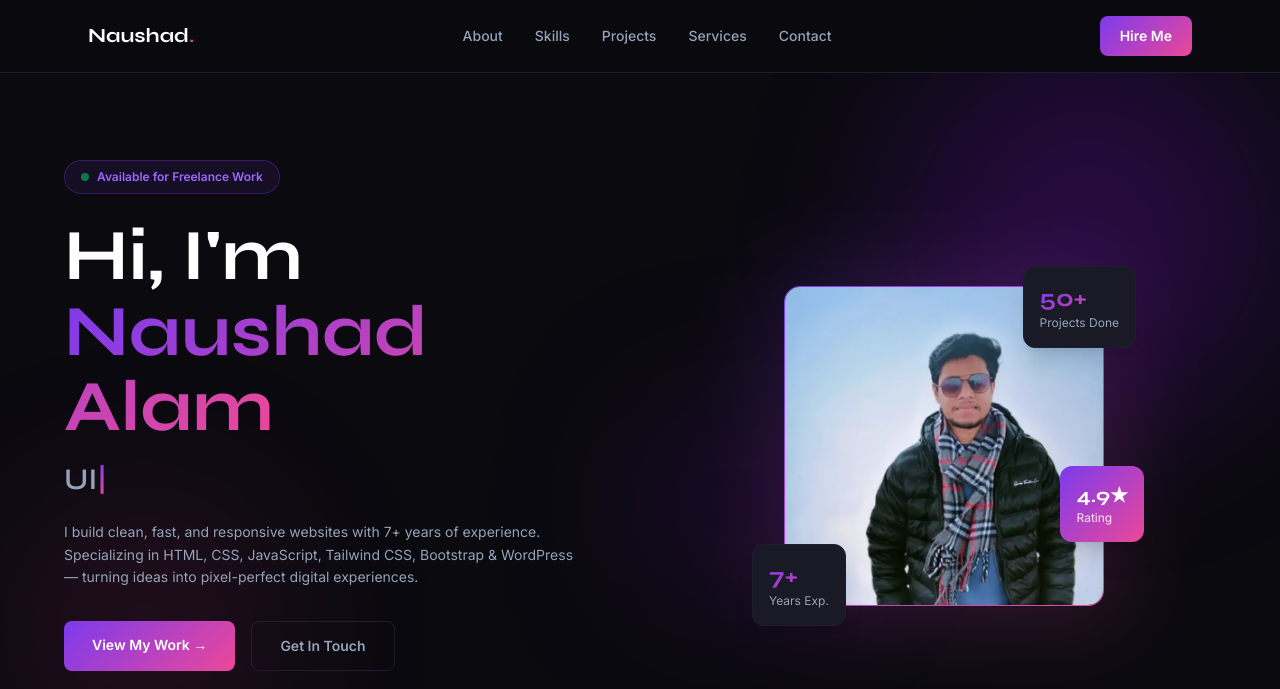
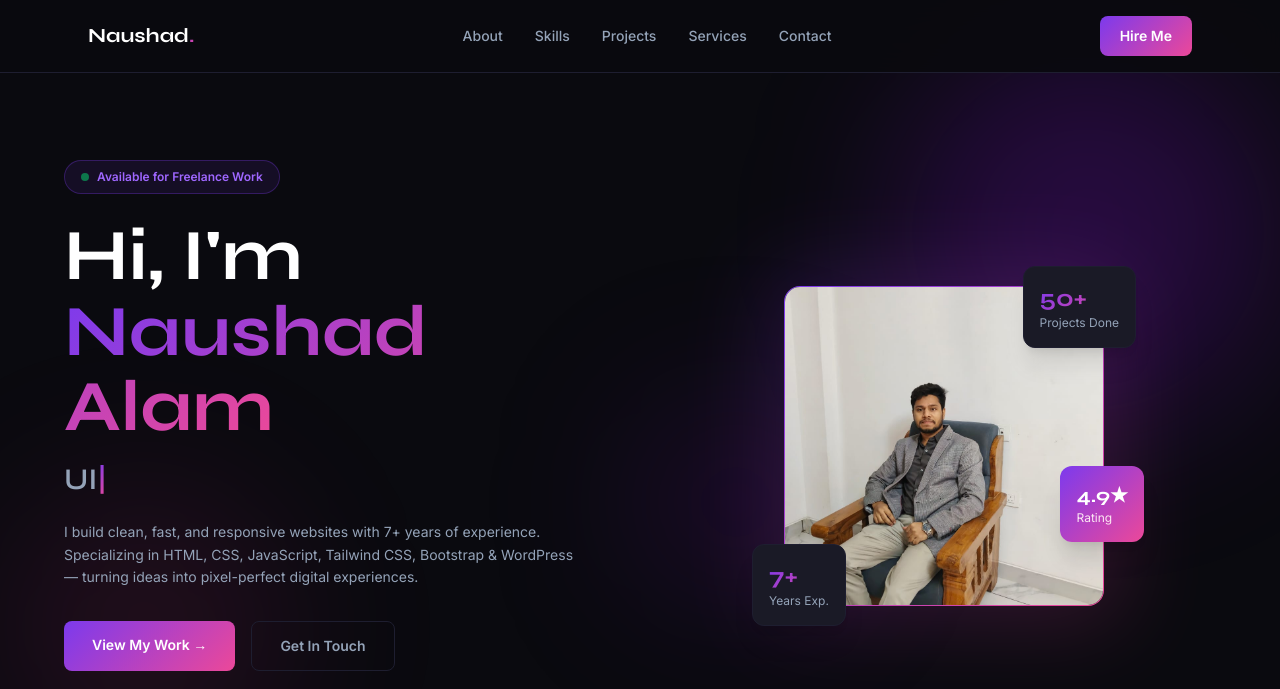
Before and after one commit to naushad-alam-dev/naushadalam-portfolio, a website: page index.html in a window 1280 px wide. Shown: the top 689 px of the page. Drawn offline with Linux system fonts and the light colour scheme.

Commit message:
update profile image

```diff
--- a/index.html
+++ b/index.html
@@ -76,7 +76,7 @@
         <!-- Glow ring -->
         <div class="absolute inset-0 rounded-2xl gradient-bg opacity-20 blur-2xl scale-110"></div>
         <div class="relative w-72 h-72 md:w-80 md:h-80 rounded-2xl overflow-hidden gradient-border">
-          <img src="images/naushad.jpg"
+          <img src="images/naushad.jpeg"
                alt="Naushad Alam" class="w-full h-full object-cover"/>
         </div>
         <!-- Floating cards -->
```
Also changed, not shown: images/naushad.jpeg (added), images/naushad.jpg (deleted).
